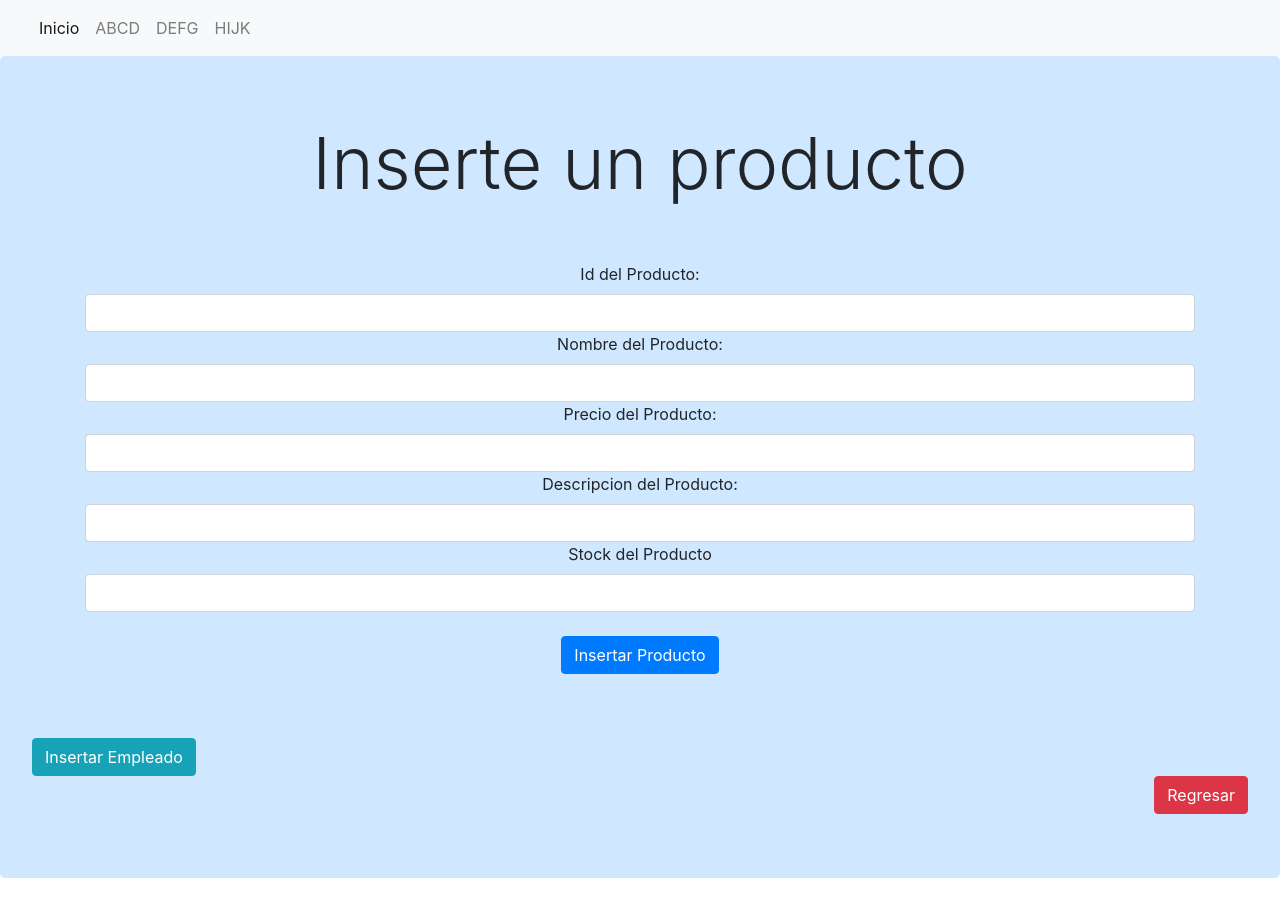
After one commit to Jack-Christopher/BDII-Project, a Flask app: page /insert_product.html in a window 1280 px wide. The commit adds this page. Run offline with Flask 2, Linux system fonts and the light colour scheme; some libraries are stand-ins or nearby versions.

Commit message:
Add files via upload

```diff
--- a/app.py
+++ b/app.py
@@ -272,6 +272,57 @@ def add_product():
 
 
 
+@app.route('/ask_for_product.html', methods=['GET', 'POST'])
+def query_product():
+	conection = connect()
+	#query
+	if request.method == "POST":
+		search_by = request.form['search']
+		if search_by == "by_id":
+			query = """
+				SELECT * FROM BD.Producto
+				WHERE ID=""" + request.form['for_search'] + " ALLOW FILTERING"
+		elif search_by == "by_name":
+			query = """
+				SELECT * FROM BD.Producto
+				WHERE nombre='""" + request.form['for_search'] +"' ALLOW FILTERING"
+
+		print(query)
+		result = conection.execute(query)[0]
+		print(result)
+
+		return render_template('ask_for_product.html',
+				data = result)
+
+	else:
+		return render_template('ask_for_product.html')
+
+
+
+
+@app.route('/insert_product.html', methods=['GET', 'POST'])
+def insert_product():
+	if request.method == 'POST':
+		conection = connect()
+		id_ = request.form.get("product_id")
+		nombre = request.form.get("product_name")
+		precio = request.form.get("product_price")
+		descripcion = request.form.get("description")
+		stock = request.form.get("stock")
+
+		values = id_+","+"'"+nombre+"'"+","+"'"+descripcion+"'"+","+precio+","+stock
+
+		#Conexión
+		query = """
+			INSERT INTO BD.Producto (id, nombre, descripcion, precio, stock)
+			VALUES ("""+ values + """);"""
+		print(query)
+		result = conection.execute(query)
+
+
+	return render_template('insert_product.html')
+
+
 @app.route('/<page>')
 def web_dir(page):
 	return render_template("/" + page)
--- /dev/null
+++ b/templates/insert_product.html
@@ -0,0 +1,111 @@
+<head>
+    <meta charset="UTF-8">
+    <title>Tienda XYZ</title>
+    <link rel="stylesheet" href="{{ url_for('static',filename='styles/index.css') }}">
+    <link rel="stylesheet" href="https://maxcdn.bootstrapcdn.com/bootstrap/4.5.2/css/bootstrap.min.css">
+    <script src="//ajax.googleapis.com/ajax/libs/jquery/1.8.3/jquery.min.js"></script>
+    <link rel="stylesheet" href="//cdn.jsdelivr.net/npm/alertifyjs@1.13.1/build/css/alertify.min.css" />
+    <script src="//cdn.jsdelivr.net/npm/alertifyjs@1.13.1/build/alertify.min.js"></script>
+    <link rel="shortcut icon" type="image/jpg" href="{{ url_for('static',filename='Images/icon.jpg') }}">
+
+  </head>
+
+  <body>
+
+    <nav class="navbar navbar-expand-lg navbar-light bg-light">
+
+      <div class="container-fluid">
+
+        <div class="collapse navbar-collapse" id="navbar">
+          <div class="navbar-nav">
+            <a class="nav-link active" href="#">Inicio</a>
+            <a class="nav-link" href="#">ABCD</a>
+            <a class="nav-link" href="#">DEFG</a>
+            <a class="nav-link" href="#">HIJK</a>
+          </div>
+        </div>
+      </div>
+
+    </nav>
+
+
+
+    <div class="jumbotron" id="all_content" style="background:#cfe7ff">
+
+      <h1 class="display-3" align="center"> Inserte un producto </h1>
+
+      <br><br>
+
+
+      <div class="container" align="center">
+          <form action="" method="post" onsubmit="return formEsValido()">
+            <label for="product_id"> Id del Producto: </label>
+            <input type="text" name="product_id" id="product_id" class="form-control">
+            <label for="product_name"> Nombre del Producto: </label>
+            <input type="text" name="product_name" id="product_name" class="form-control">
+            <label for="product_price"> Precio del Producto: </label>
+            <input type="text" name="product_price" id="product_price" class="form-control">
+            <label for="descripction"> Descripcion del Producto: </label>
+            <input type="text" name="description" id="description" class="form-control">
+            <label for="stock">Stock del Producto</label>
+            <input type="text" name="stock" id="stock" class="form-control">
+            <br>
+            <button class="btn btn-primary"id="index-buttons" type="submit">Insertar Producto</button>
+          </form>
+      </div>
+
+
+      <br><br>
+      <a href="register_page.html" class="btn btn-info"> Insertar Empleado </a>
+      <div align="right">
+        <a href="main_view.html" class="btn btn-danger"> Regresar </a>
+
+      </div>
+
+    </div>
+  </div>
+  </body>
+  </html>
+
+
+
+
+  <script>
+    function formEsValido()
+    {
+        var id = $("#product_id");
+        var nombre = $("#product_name");
+        var precio = $("#product_price");
+        var descripcion = $("#description");
+        var stock = $("#stock");
+
+        if( id.val() == "")
+        {
+            var op = alertify.alert("Debe colocar el ID." );
+            return false;
+        }
+        else if( nombre.val() == "")
+        {
+            var op = alertify.alert("Debe colocar su nombre." );
+            return false;
+        }
+        else if( descripcion.val() == "")
+        {
+            var op = alertify.alert("Debe colocar su descripcion.");
+            return false;
+        }
+        else if( precio.val() == "")
+        {
+            var op = alertify.alert("Debe colocar su precio.");
+            return false;
+        }
+        else if( stock.val() == "")
+        {
+            var op = alertify.alert("Debe colocar su Stock." );
+            return false;
+        }
+
+        return true;
+    }
+
+</script>
--- a/templates/main_view.html
+++ b/templates/main_view.html
@@ -42,8 +42,8 @@
 
     <div align="center">
 
-      <a href="#" class="btn btn-warning" id="index-buttons">Hacer Consulta</a>
-      <a href="#" class="btn btn-success" id="index-buttons">Insertar Registro</a>
+      <a href="ask_for_product.html" class="btn btn-warning" id="index-buttons">Hacer Consulta</a>
+      <a href="insert_product.html" class="btn btn-success" id="index-buttons">Insertar Registro</a>
       <a href="#" class="btn btn-info" id="index-buttons">Actualizar Registro</a>
       <a href="#" class="btn btn-dark" id="index-buttons">Eliminar Registro</a>
       <br><br><br>
```
Also changed, not shown: templates/ask_for_product.html (added, +91 -0 lines).
